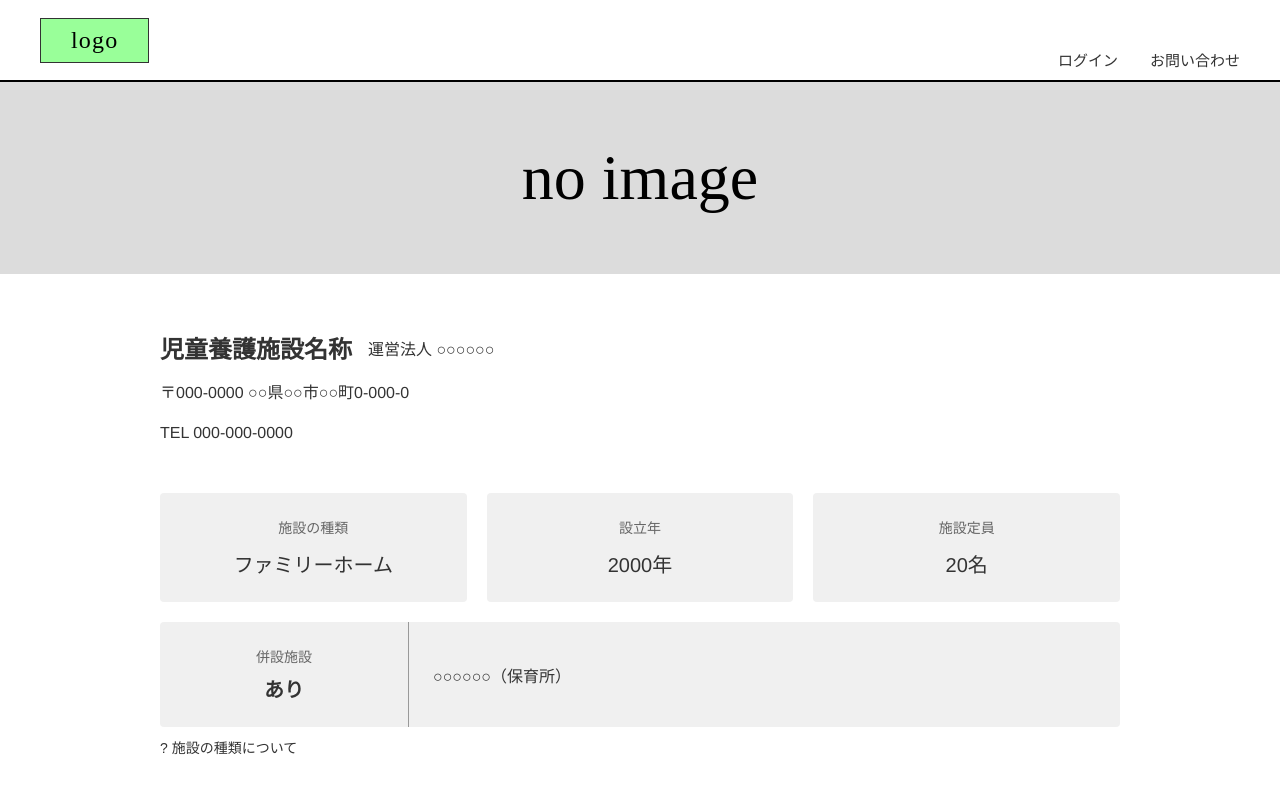
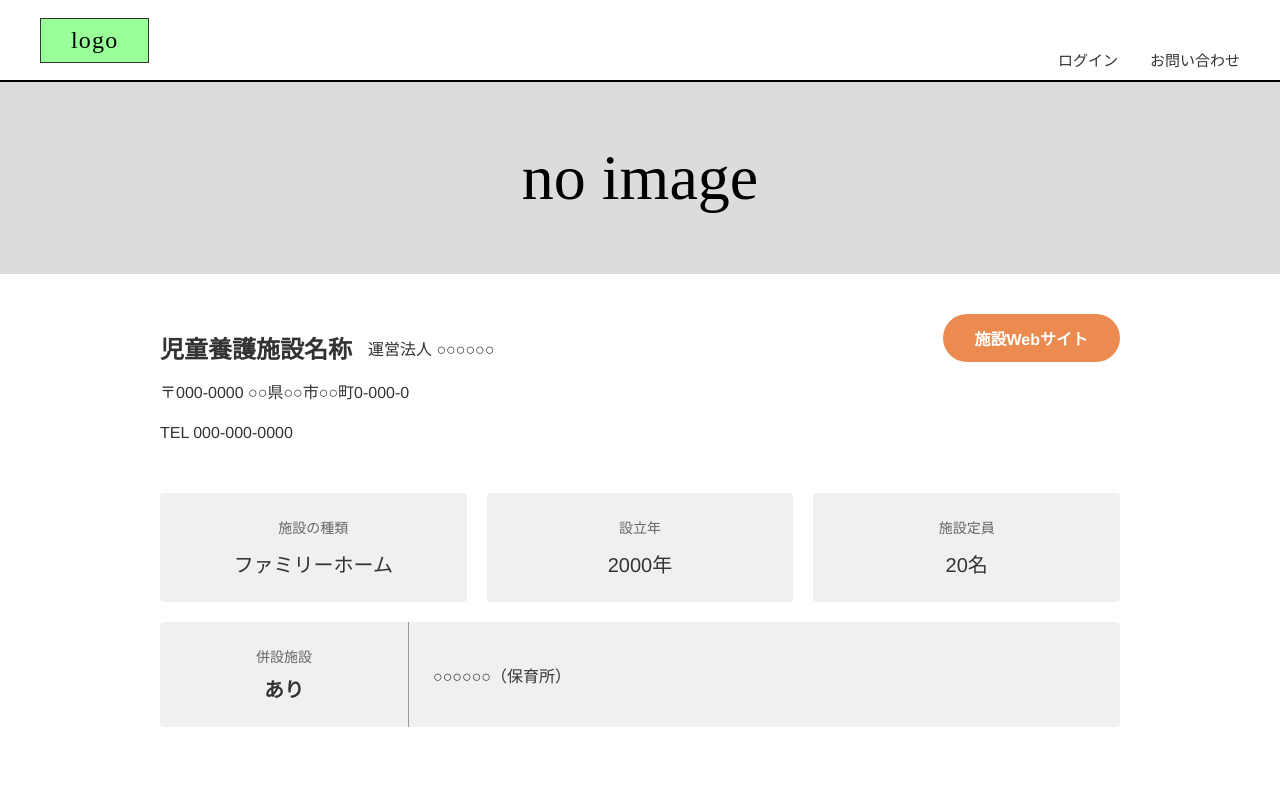
Before and after one commit to 2025-j08/front-end, a Next.js app: page /features/facilitydetail in a window 1280 px wide. Shown: the top 791 px of the page. Built offline with nearby package versions, Linux system fonts and the light colour scheme; some icons are missing; what @mui/material-nextjs would draw is missing.

Commit message:
refactor: FacilityDetail のプロップス整理とアクセシビリティ改善
- BasicInfoSection から未使用の onHelpClick を削除
- websiteUrl 型を簡略化 (null を除去)
- タブパネルから不要な tabIndex={0} を削除

```diff
--- a/src/dummy_data/facilities_detail.json
+++ b/src/dummy_data/facilities_detail.json
@@ -3,7 +3,7 @@
   "corporation": "○○○○○○",
   "address": "〒000-0000 ○○県○○市○○町0-000-0",
   "tel": "000-000-0000",
-  "websiteUrl": null,
+  "websiteUrl": "https://example-facility.jp",
   "facilityType": "ファミリーホーム",
   "establishedYear": "2000年",
   "capacity": "20名",
--- a/src/features/facilities/facilitydetail/components/BasicInfoSection/BasicInfoSection.tsx
+++ b/src/features/facilities/facilitydetail/components/BasicInfoSection/BasicInfoSection.tsx
@@ -6,7 +6,6 @@ type BasicInfoSectionProps = {
   capacity: string;
   hasAnnex: boolean;
   annexDetail?: string;
-  onHelpClick?: () => void;
 };
 
 /**
@@ -19,7 +18,6 @@ export const BasicInfoSection = ({
   capacity,
   hasAnnex,
   annexDetail,
-  onHelpClick,
 }: BasicInfoSectionProps) => {
   return (
     <section className={styles.basicInfoSection}>
@@ -47,17 +45,6 @@ export const BasicInfoSection = ({
         </div>
         {hasAnnex && annexDetail && <div className={styles.annexDetail}>{annexDetail}</div>}
       </div>
-
-      <div className={styles.helpLink}>
-        <button
-          type="button"
-          className={styles.helpButton}
-          onClick={onHelpClick}
-          aria-label="施設の種類についてのヘルプを表示"
-        >
-          ? 施設の種類について
-        </button>
-      </div>
     </section>
   );
 };
--- a/src/features/facilities/facilitydetail/components/DetailTabs/DetailTabs.tsx
+++ b/src/features/facilities/facilitydetail/components/DetailTabs/DetailTabs.tsx
@@ -63,7 +63,6 @@ export const DetailTabs = ({
         id={`tabpanel-${activeTab}`}
         role="tabpanel"
         aria-labelledby={`tab-${activeTab}`}
-        tabIndex={0}
         className={styles.tabContent}
       >
         {activeTab === 'access' && (
--- a/src/features/facilities/facilitydetail/components/FacilityHeader/FacilityHeader.tsx
+++ b/src/features/facilities/facilitydetail/components/FacilityHeader/FacilityHeader.tsx
@@ -5,14 +5,14 @@ type FacilityHeaderProps = {
   corporation: string;
   address: string;
   tel: string;
-  websiteUrl?: string | null;
+  websiteUrl?: string;
 };
 
 /**
  * URLが有効かどうかを検証する
  * http/https スキームのみ許可し、javascript: などの危険なスキームを拒否
  */
-const isValidUrl = (url: string | null | undefined): boolean => {
+const isValidUrl = (url: string | undefined): boolean => {
   if (!url || url === '#') return false;
   try {
     const parsed = new URL(url);
@@ -47,7 +47,7 @@ export const FacilityHeader = ({
       {hasValidWebsite && (
         <div className={styles.headerAction}>
           <a
-            href={websiteUrl ?? undefined}
+            href={websiteUrl}
             className={styles.webButton}
             target="_blank"
             rel="noopener noreferrer"
```
